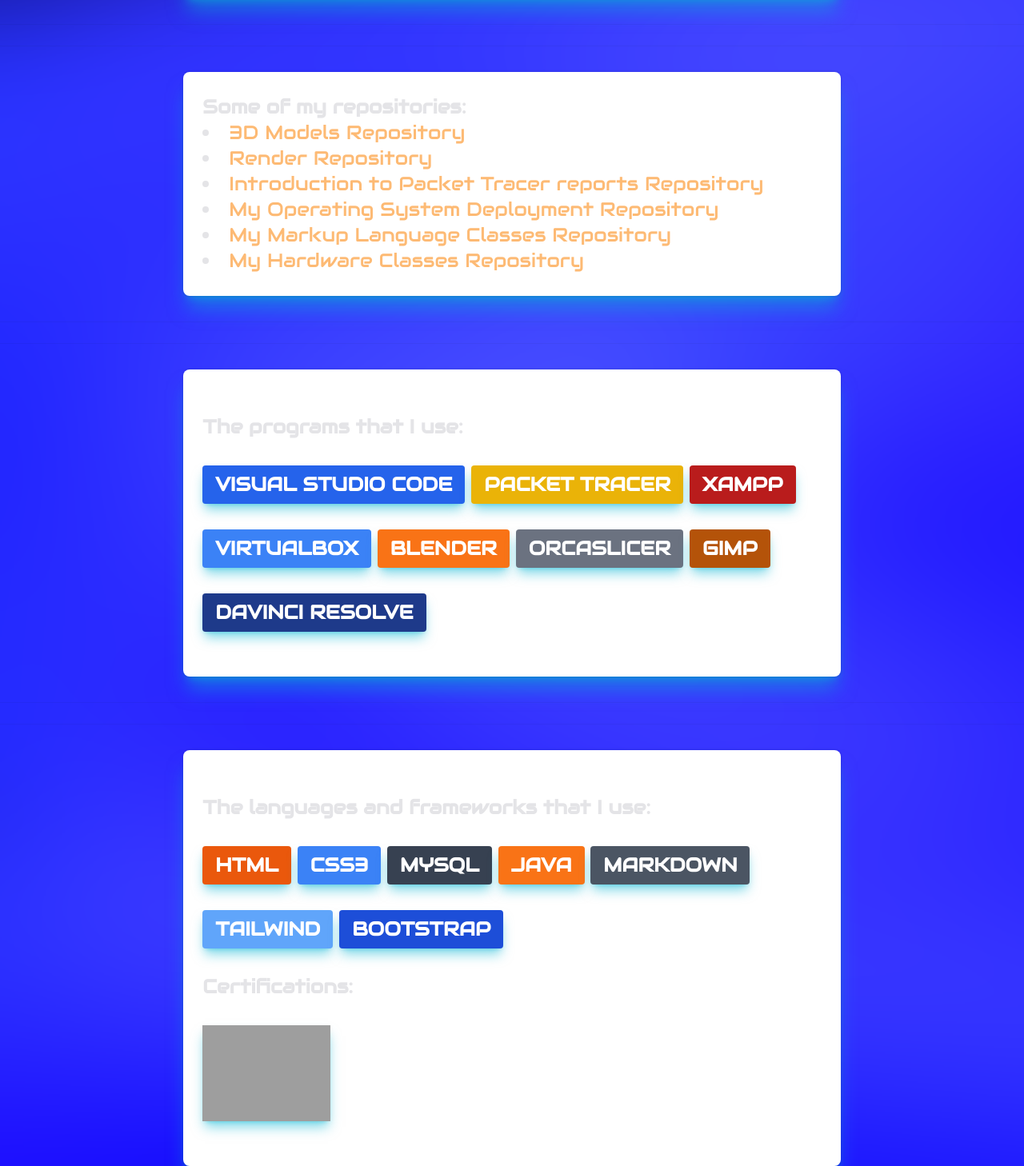
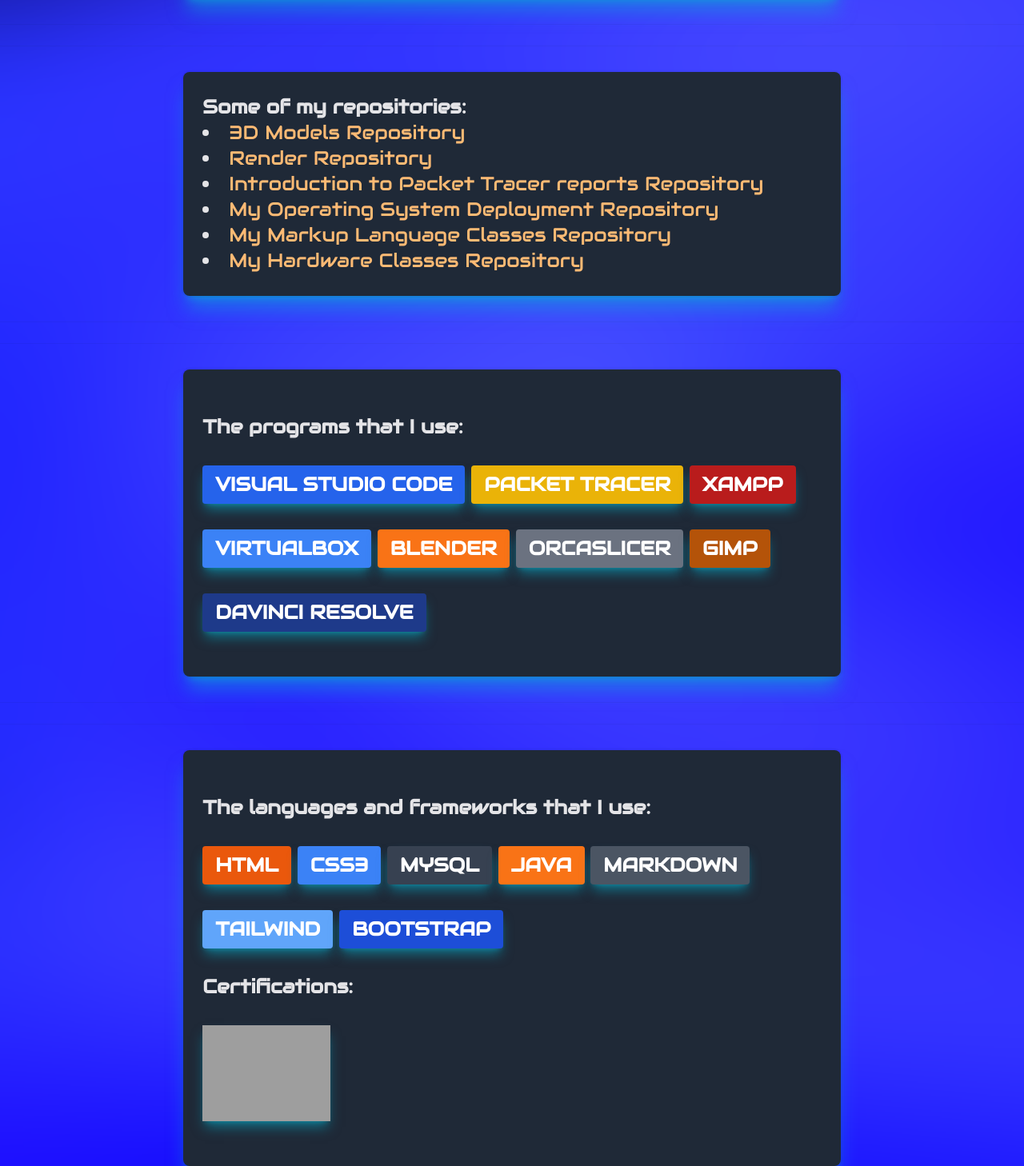
Before and after one commit to DiegoPastrana3D/diegopastrana3d.github.io, a plain HTML site: page index.html in a window 1280 px wide. Shown: the part 1000-2458 px from the top of the page at 80% size. Drawn offline with nearby package versions, Linux system fonts and the light colour scheme; grey boxes are pictures that could not be loaded.

Commit message:
Update index.html

```diff
--- a/index.html
+++ b/index.html
@@ -11,7 +11,7 @@
   </head>
   <body class="bg-no-repeat shadow-2xl bg-cover min-h-screen w-full bg-[url(./img/fondo-diego.png)] space-y-7 " style="font-family:'Audiowide'">
     <div class="px-6 py-8 ring-1 ring-slate-900/5 ">
-      <div class="text-4xl mx-auto  bg text-zinc-200 bg-white justify-center space-y-4 dark:bg-slate-800 rounded-lg px-6 py-7 ring-2 ring-slate-900/5 shadow-xl w-4/6  shadow-lg shadow-cyan-500/50 ">
+      <div class="text-4xl mx-auto  bg text-zinc-200 bg-gray-800 justify-center space-y-4 dark:bg-slate-800 rounded-lg px-6 py-7 ring-2 ring-slate-900/5 shadow-xl w-4/6  shadow-lg shadow-cyan-500/50 ">
         <div class="flex items-center">
           <img class="rounded-full w-70 mx-auto motion-safe:animate-pulse mr-14" src="https://media.licdn.com/dms/image/D5603AQGQS9x1hwC7Tw/profile-displayphoto-shrink_400_400/0/1706373436783?e=1714608000&v=beta&t=2D7lWJIh3EqJmmWKaEPHmG_wWS4DsYdZhDN-YiX1Rog">
           <div class="space-y-8 text-ce">
@@ -30,7 +30,7 @@
       </div>
     </div>
     <div class="px-6 py-8 ring-1 ring-slate-900/5">
-      <div class="text-4xl mx-auto  bg text-zinc-200 bg-white space-y-4 dark:bg-slate-800 rounded-lg px-6 py-7 ring-2 ring-slate-900/5 shadow-xl w-4/6  shadow-lg shadow-cyan-500/50 ">
+      <div class="text-4xl mx-auto  bg text-zinc-200 bg-gray-800 space-y-4 dark:bg-slate-800 rounded-lg px-6 py-7 ring-2 ring-slate-900/5 shadow-xl w-4/6  shadow-lg shadow-cyan-500/50 ">
         <div class="flex items-center">
           <div class="space-y-8 text-ce">
             <ul class="list-disc list-inside text-2xl">
@@ -59,7 +59,7 @@
       </div>
     </div>
     <div class="px-6 py-8 ring-1 ring-slate-900/5">
-      <div class="text-4xl mx-auto  bg text-zinc-200 bg-white space-y-4 dark:bg-slate-800 rounded-lg px-6 py-7 ring-2 ring-slate-900/5 shadow-xl w-4/6  shadow-lg shadow-cyan-500/50 ">
+      <div class="text-4xl mx-auto  bg text-zinc-200 bg-gray-800 space-y-4 dark:bg-slate-800 rounded-lg px-6 py-7 ring-2 ring-slate-900/5 shadow-xl w-4/6  shadow-lg shadow-cyan-500/50 ">
         <div class="flex items-center">
           <div class="space-y-8  py-7 text-2xl">
             <h2 class="font-bold">The programs that I use:</h2>
@@ -76,7 +76,7 @@
       </div>
     </div>
     <div class="px-6 py-8 ring-1 ring-slate-900/5">
-      <div class="text-4xl mx-auto  bg text-zinc-200 bg-white space-y-4 dark:bg-slate-800 rounded-lg px-6 py-7 ring-2 ring-slate-900/5 shadow-xl w-4/6  shadow-lg shadow-cyan-500/50 ">
+      <div class="text-4xl mx-auto  bg text-zinc-200 bg-gray-800 space-y-4 dark:bg-slate-800 rounded-lg px-6 py-7 ring-2 ring-slate-900/5 shadow-xl w-4/6  shadow-lg shadow-cyan-500/50 ">
         <div class="flex items-center">
           <div class="space-y-8  py-7 text-2xl">
             <h2 class="font-bold">The languages and frameworks that I use:</h2>
@@ -94,7 +94,7 @@
       </div>
     </div>
     <div class="px-6 py-8 ring-1 ring-slate-900/5">
-      <div class="text-4xl mx-auto  bg text-zinc-200 bg-white space-y-4 dark:bg-slate-800 rounded-lg px-6 py-7 ring-2 ring-slate-900/5 shadow-xl w-4/6  shadow-lg shadow-cyan-500/50 ">
+      <div class="text-4xl mx-auto  bg text-zinc-200 bg-gray-800 space-y-4 dark:bg-slate-800 rounded-lg px-6 py-7 ring-2 ring-slate-900/5 shadow-xl w-4/6  shadow-lg shadow-cyan-500/50 ">
         <div class="flex items-center">
           <div class="space-y-8 py-7 text-2xl">
             <h2 class="font-bold">My social networks:</h2>
```
